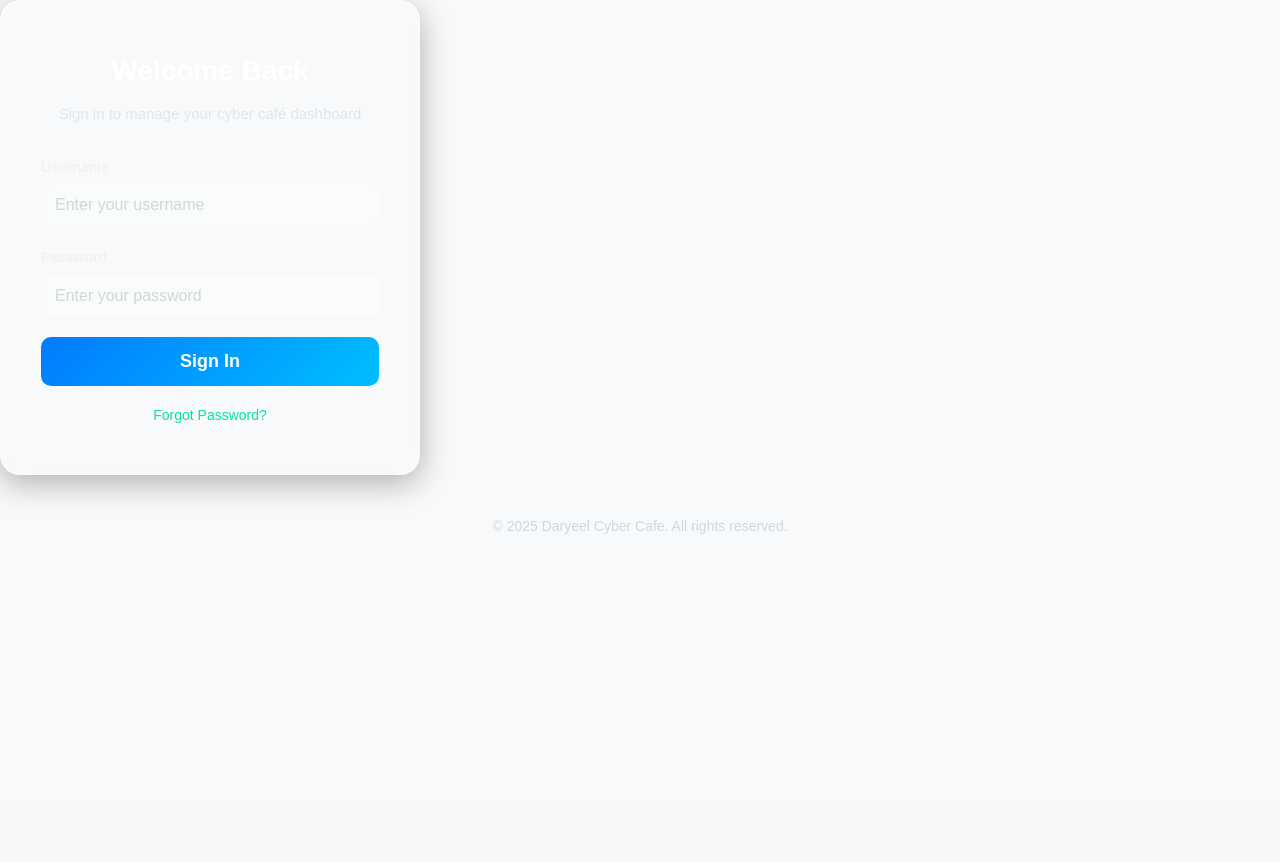
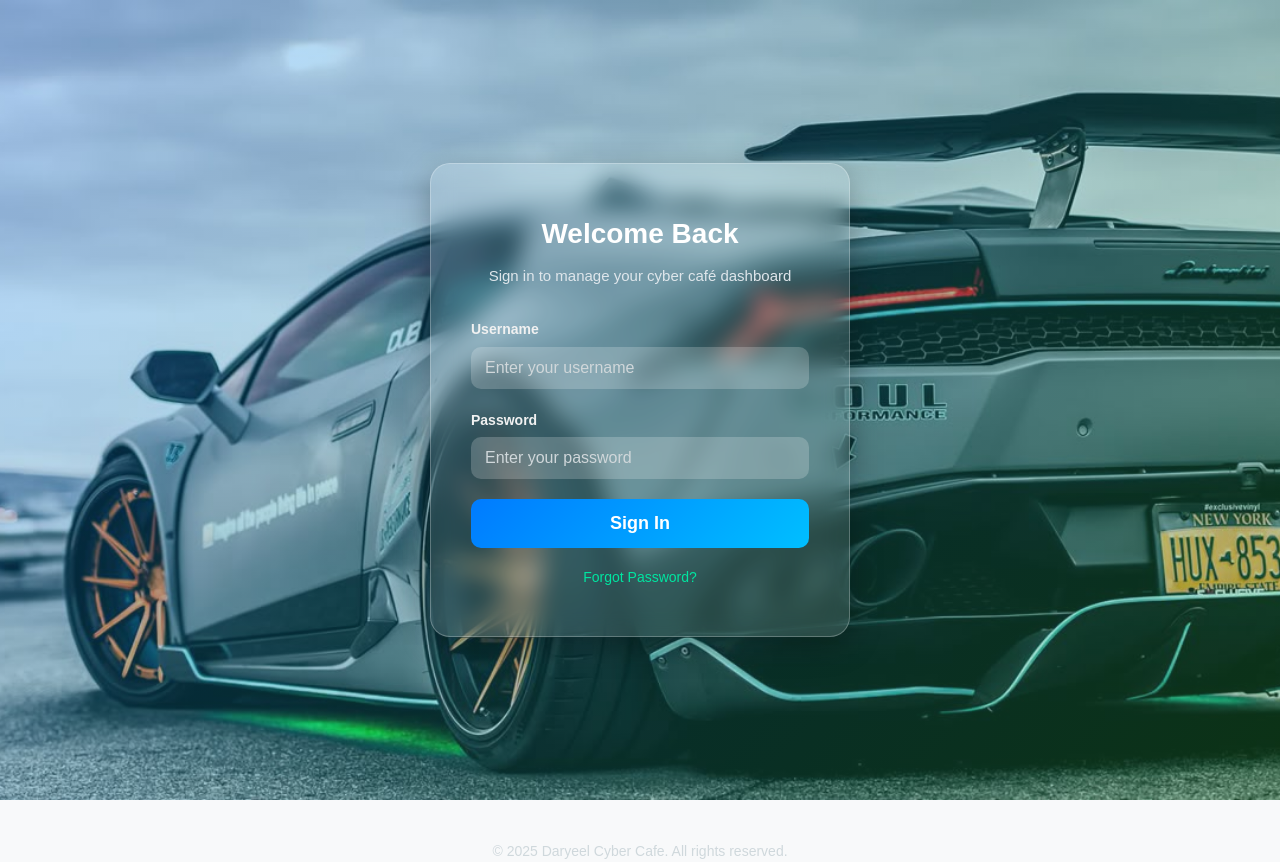
Before and after one commit to Ngangah-01/CyberCafe, a Django app: page / in a window 1280 px wide. Before the commit the page ends 534 px from the top, so only its background shows below. Run offline with Django 5.2, Linux system fonts and the light colour scheme.

Commit message:
login styles

```diff
--- a/cyber/cyberapp/static/styles/styles.css
+++ b/cyber/cyberapp/static/styles/styles.css
@@ -350,7 +350,7 @@ body::before {
 
 /* Login Page */
 
-/* body {
+.login-container{
   margin: 0;
   padding: 0;
   font-family: "Poppins", sans-serif;
@@ -363,7 +363,7 @@ body::before {
               url("../images/bg.jpg") center/cover no-repeat;
   backdrop-filter: blur(10px);
   -webkit-backdrop-filter: blur(10px);
-} */
+}
 
 /* === Login Wrapper === */
 .login-wrapper {
```
